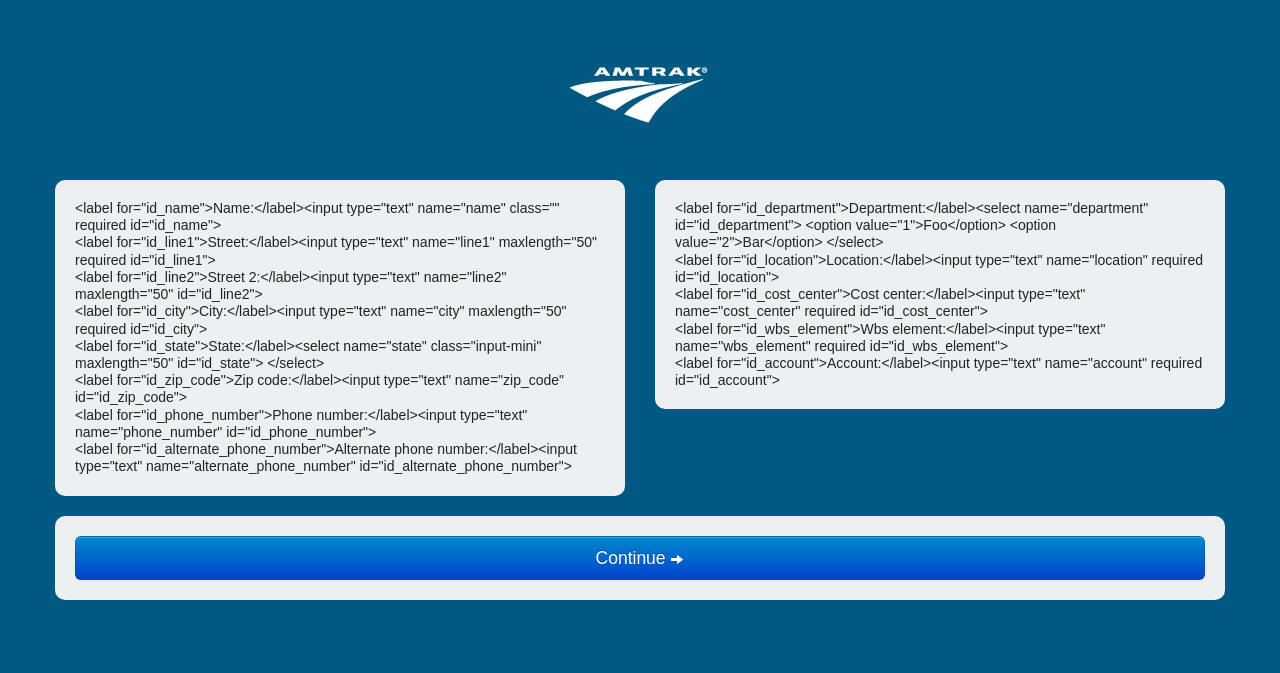
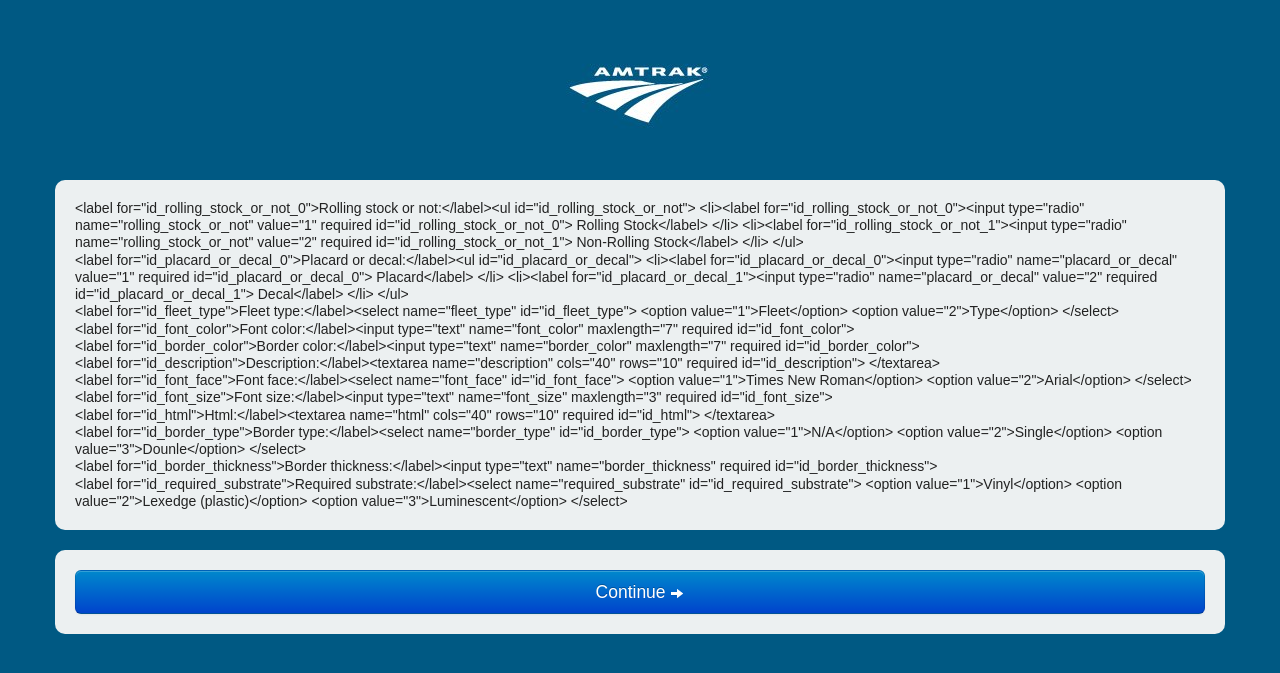
Before and after one commit to tavern-consulting/amtrak-decal-form, a Django app: page / in a window 1280 px wide. Shown: the top 673 px of the page. Run offline with Django 3.2, Linux system fonts and the light colour scheme; parts of the project's set-up code (start-up, migrations or seed data) failed here and were passed over; some libraries are stand-ins or nearby versions.

Commit message:
Worked on decal form layout

```diff
--- a/amtrak_decal_form/static/css/main.css
+++ b/amtrak_decal_form/static/css/main.css
@@ -41,7 +41,8 @@
     line-height: 30px;
     margin-bottom: 0;}
 .pane input,
-.pane select {
+.pane select,
+.pane textarea {
 	float: right;
 	margin-bottom: 10px;}
 .continue {
--- a/amtrak_decal_form/templates/index.html
+++ b/amtrak_decal_form/templates/index.html
@@ -20,7 +20,7 @@
 		<div class="row">
 			<form action="{% url 'index' %}" method="post">
 				{% csrf_token %}
-				<div id="user-info-form">
+				<div id="user-info-form" class="hide">
 					<div class="span6">
 						<div class="pane">
 							<div class="cf">
@@ -70,8 +70,47 @@
 					</div>
 					<div class='form-errors'></div>
 				</div>
-				<div id="decal-spec-form" class="hide">
-					{{ decal_form.as_ul }}
+				<div id="decal-spec-form" class="">
+                    <div class="span12">
+                        <div class="pane">
+							<div class="cf">
+                                {% render_field decal_form 'rolling_stock_or_not' %}
+							</div>
+							<div class="cf">
+                                {% render_field decal_form 'placard_or_decal' %}
+							</div>
+							<div class="cf">
+                                {% render_field decal_form 'fleet_type' %}
+							</div>
+							<div class="cf">
+                                {% render_field decal_form 'font_color' %}
+							</div>
+							<div class="cf">
+                                {% render_field decal_form 'border_color' %}
+							</div>
+							<div class="cf">
+                                {% render_field decal_form 'description' %}
+							</div>
+							<div class="cf">
+                                {% render_field decal_form 'font_face' %}
+							</div>
+							<div class="cf">
+                                {% render_field decal_form 'font_size' %}
+							</div>
+							<div class="cf">
+                                {% render_field decal_form 'html' %}
+							</div>
+							<div class="cf">
+                                {% render_field decal_form 'border_type' %}
+							</div>
+							<div class="cf">
+                                {% render_field decal_form 'border_thickness' %}
+							</div>
+							<div class="cf">
+                                {% render_field decal_form 'required_substrate' %}
+							</div>
+                        </div>
+                    </div>
 				</div>
 			</form>
 		</div>
```
